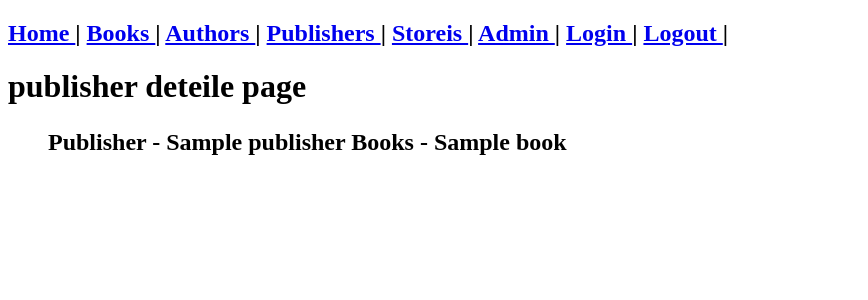
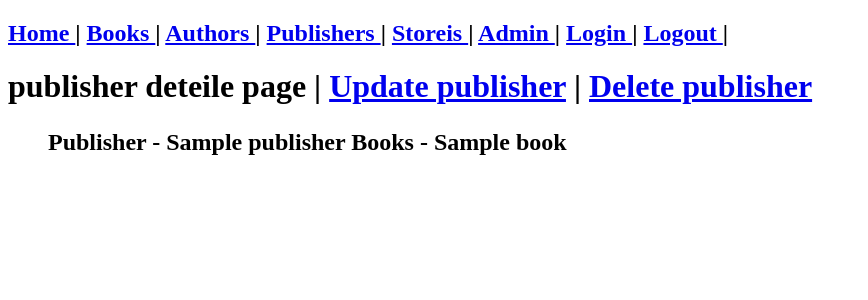
Before and after one commit to almel2/dz11_annotate_aggregate, a Django app: page /publisher/1/ in a window 1280 px wide. Shown: the top 300 px of the page, without its empty margins (0-868 px from the left). Run offline with Django 4.2, Linux system fonts and the light colour scheme; tables that the repository leaves empty hold one stand-in row (values such as "Sample post"); parts of the project's set-up code (start-up, migrations or seed data) failed here and were passed over.

Commit message:
added updete delete

```diff
--- a/polls/models.py
+++ b/polls/models.py
@@ -11,6 +11,9 @@ class Author(models.Model):
 
 class Publisher(models.Model):
     name = models.CharField(max_length=150)
+
+    def get_absolute_url(self):
+        return reverse('publisher_detaile', kwargs={'pk_publisher': self.pk})
 
     def __str__(self):
         return f'Publisher - {self.name}'
--- a/polls/templates/polls/publisher_detaile.html
+++ b/polls/templates/polls/publisher_detaile.html
@@ -5,7 +5,8 @@
 {% endblock %}
 
 {% block content %}
-    <h1>publisher deteile page</h1>
+    <h1>publisher deteile page | <a href="{% url 'publisher_update' publisher.id %}">Update publisher</a> |
+        <a href="{% url 'publisher_delete' publisher.id%}"> Delete publisher</a></h1>
     <h2><ul>
         Publisher - {{ publisher.name }}
         Books - {% for book in publisher.book_set.all %}
--- a/polls/templates/polls/publisher_list.html
+++ b/polls/templates/polls/publisher_list.html
@@ -5,7 +5,7 @@
 {% endblock %}
 
 {% block content %}
-    <h1>Publisher list page</h1>
+    <h1>Publisher list page | <a href="{% url 'publisher_add_form' %}"> Add publisher</a></h1>
     <ul>
         {% for publisher in publishers %}
             <li>
--- a/polls/urls.py
+++ b/polls/urls.py
@@ -29,7 +29,9 @@ urlpatterns = [
     # path('publisher/<int:pk_publisher>/', views.publisher_detaile, name='publisher_detaile'),
     path('publisher/', views.PublisherList.as_view(), name='publisher_list'),
     # path('publisher/', views.publisher_list, name='publisher_list'),
-
+    path('publisher-add/', views.PublisherAdd.as_view(), name='publisher_add_form'),
+    path('publisher-update/<int:pk_publisher>/', views.PublisherUpdate.as_view(), name='publisher_update'),
+    path('publisher-delete/<int:pk_publisher>/', views.PublisherDelete.as_view(), name='publisher_delete'),
 
     path('success/', views.success, name='success'),
 ]
--- a/polls/views.py
+++ b/polls/views.py
@@ -3,7 +3,7 @@ from django.contrib.auth.decorators import login_required
 from django.contrib.auth.mixins import LoginRequiredMixin
 from django.urls import reverse_lazy
 
-from .forms import AddStoreForm
+from .forms import AddStoreForm, PublisherAddForm
 from .models import Book, Author, Store, Publisher
 from django.db.models import Avg, Max, Count
 from django.views.generic import ListView, DetailView, CreateView, DeleteView, UpdateView
@@ -134,6 +134,26 @@ class StoreDetaile(DetailView):
 #     return render(request, 'polls/store_detaile.html', context)
 
 
+class StoreAdd(LoginRequiredMixin, CreateView):
+    model = Store
+    form_class = AddStoreForm
+    template_name = 'polls/store_add_form.html'
+
+
+class StoreUpdate(LoginRequiredMixin, UpdateView):
+    model = Store
+    form_class = AddStoreForm
+    template_name = 'polls/store_add_form.html'
+    pk_url_kwarg = 'pk_store'
+
+
+class StoreDelete(LoginRequiredMixin, DeleteView):
+    model = Store
+    pk_url_kwarg = 'pk_store'
+    template_name = 'polls/store_delete.html'
+    success_url = reverse_lazy('store_list')
+
+
 class PublisherList(ListView):
     model = Publisher
     template_name = 'polls/publisher_list.html'
@@ -191,24 +211,23 @@ class PublisherDetaile(DetailView):
 #     return render(request, 'polls/store_add_form.html', context)
 
 
-class StoreAdd(LoginRequiredMixin, CreateView):
-    model = Store
-    form_class = AddStoreForm
-    template_name = 'polls/store_add_form.html'
+class PublisherAdd(LoginRequiredMixin, CreateView):
+    model = Publisher
+    form_class = PublisherAddForm
+    template_name = 'polls/publisher_add_form.html'
 
 
-class StoreUpdate(UpdateView):
-    model = Store
-    form_class = AddStoreForm
-    template_name = 'polls/store_add_form.html'
-    pk_url_kwarg = 'pk_store'
+class PublisherUpdate(LoginRequiredMixin, UpdateView):
+    model = Publisher
+    form_class = PublisherAddForm
+    template_name = 'polls/publisher_add_form.html'
+    pk_url_kwarg = 'pk_publisher'
 
-
-class StoreDelete(DeleteView):
-    model = Store
-    pk_url_kwarg = 'pk_store'
-    template_name = 'polls/store_delete.html'
-    success_url = reverse_lazy('store_list')
+class PublisherDelete(LoginRequiredMixin, DeleteView):
+    model = Publisher
+    template_name = 'polls/publisher_delete.html'
+    pk_url_kwarg = 'pk_publisher'
+    success_url = reverse_lazy('publisher_list')
 
 
 def success(request):
```
Also changed, not shown: polls/forms.py (+7 -1 lines), polls/templates/polls/publisher_add_form.html (added, +12 -0 lines), polls/templates/polls/publisher_delete.html (added, +13 -0 lines).
